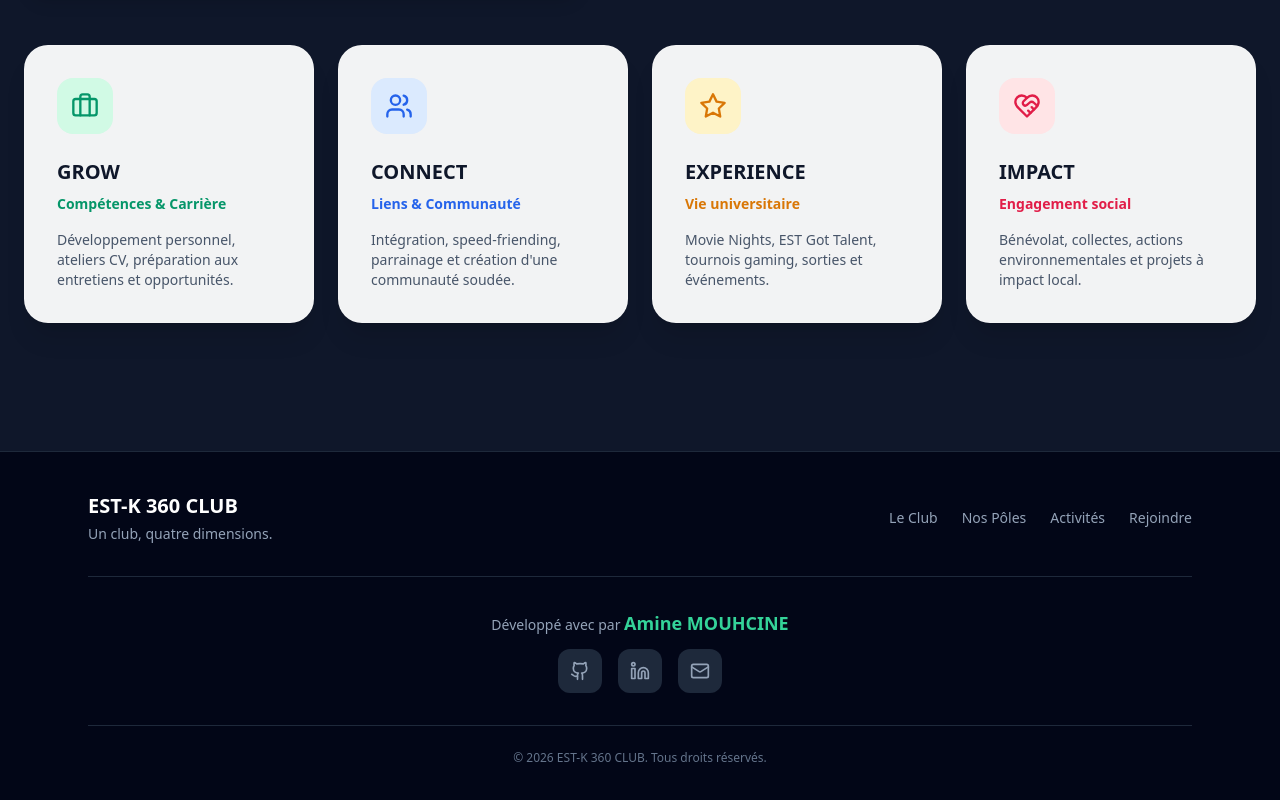
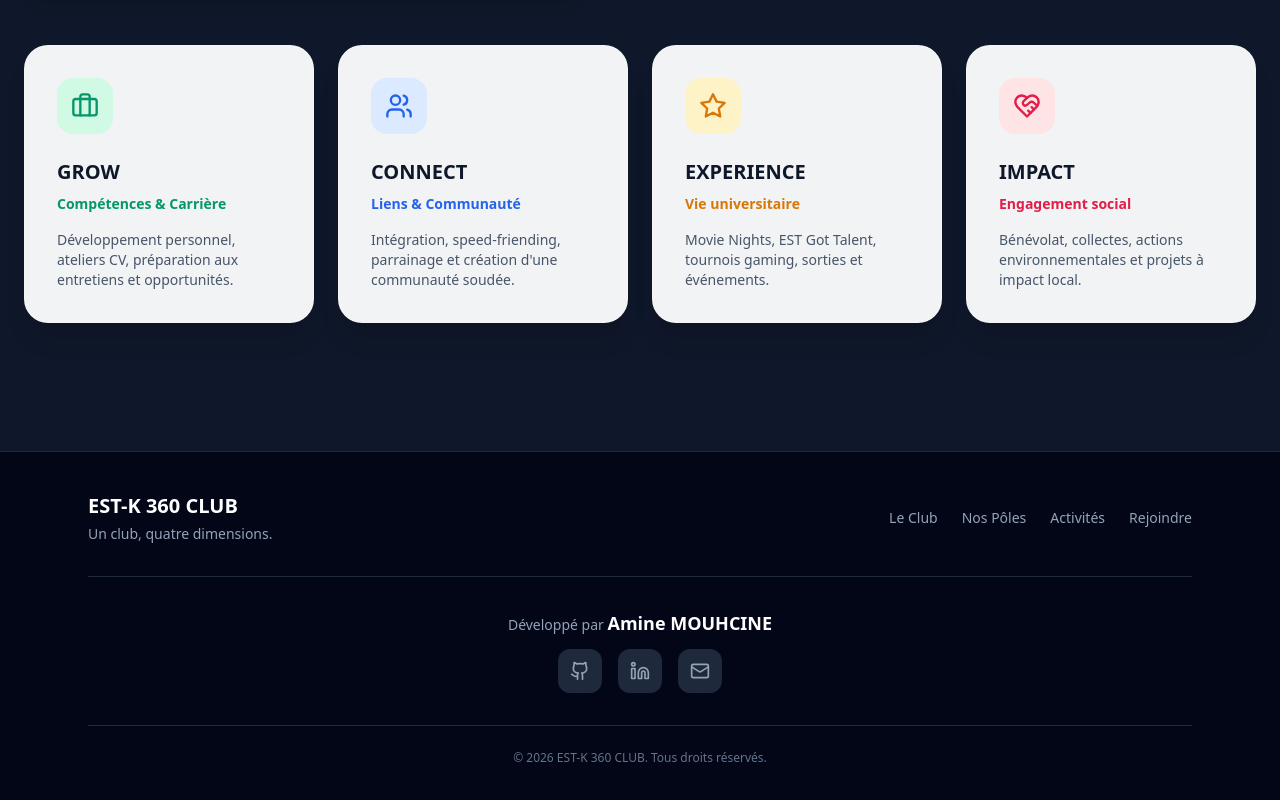
Before and after one commit to AmineMOUHCINE/est-k-360-club, a Next.js app: page / in a window 1280 px wide. Shown: the part 938-1738 px from the top of the page. Built offline with nearby package versions, Linux system fonts and the light colour scheme.

Commit message:
Remove heart emoji from footer

```diff
--- a/components/Footer.tsx
+++ b/components/Footer.tsx
@@ -22,7 +22,7 @@ export default function Footer() {
         {/* Ligne du milieu : Signature au centre */}
         <div className="border-t border-slate-800 pt-8 pb-8 flex flex-col items-center justify-center text-center">
           <p className="text-sm text-slate-400 mb-3">
-            Développé avec par <span className="text-emerald-400 font-bold text-lg">Amine MOUHCINE</span>
+            Développé par <span className="text-white font-bold text-lg">Amine MOUHCINE</span>
           </p>
           <div className="flex gap-4">
             <a
```
